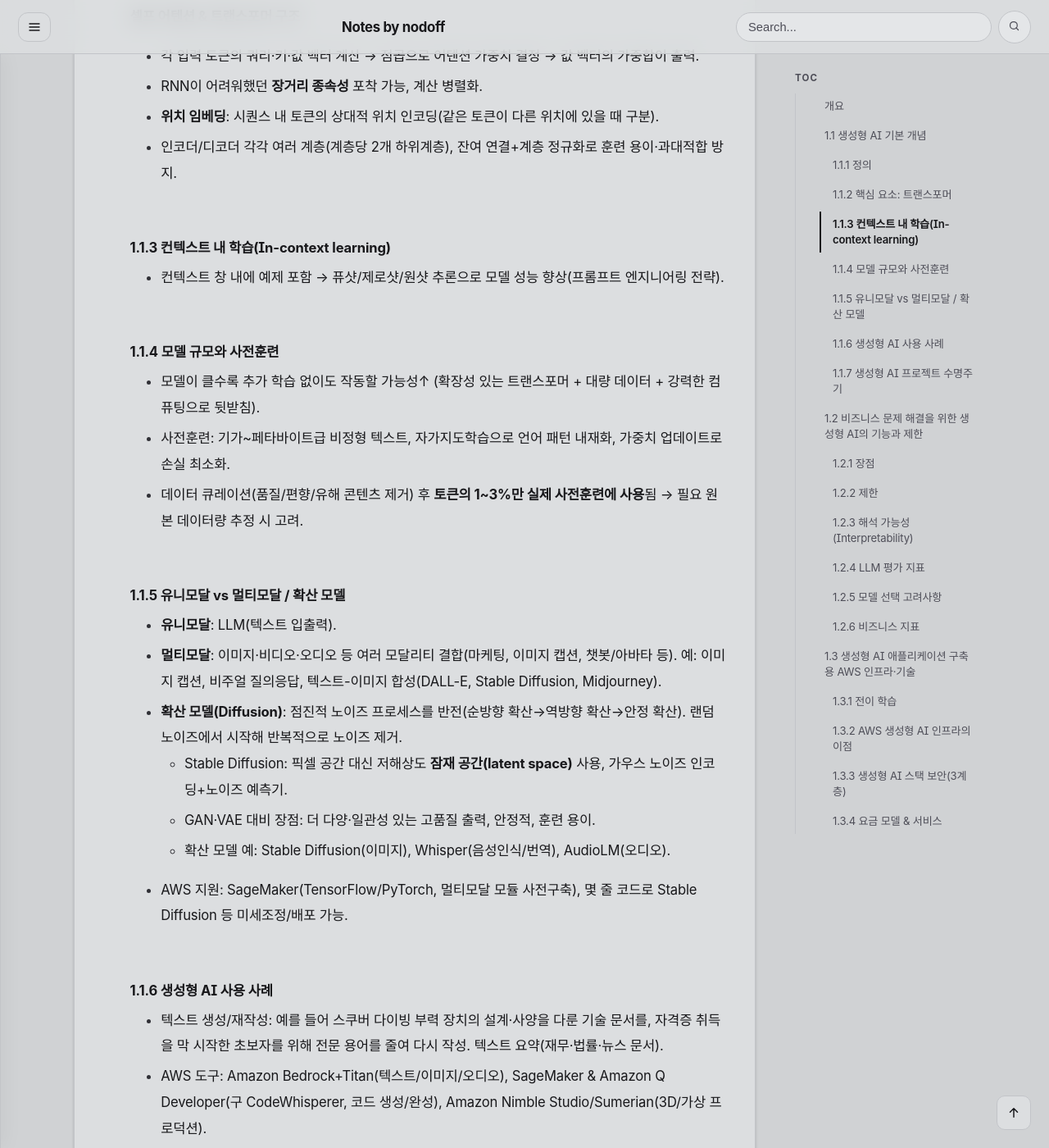
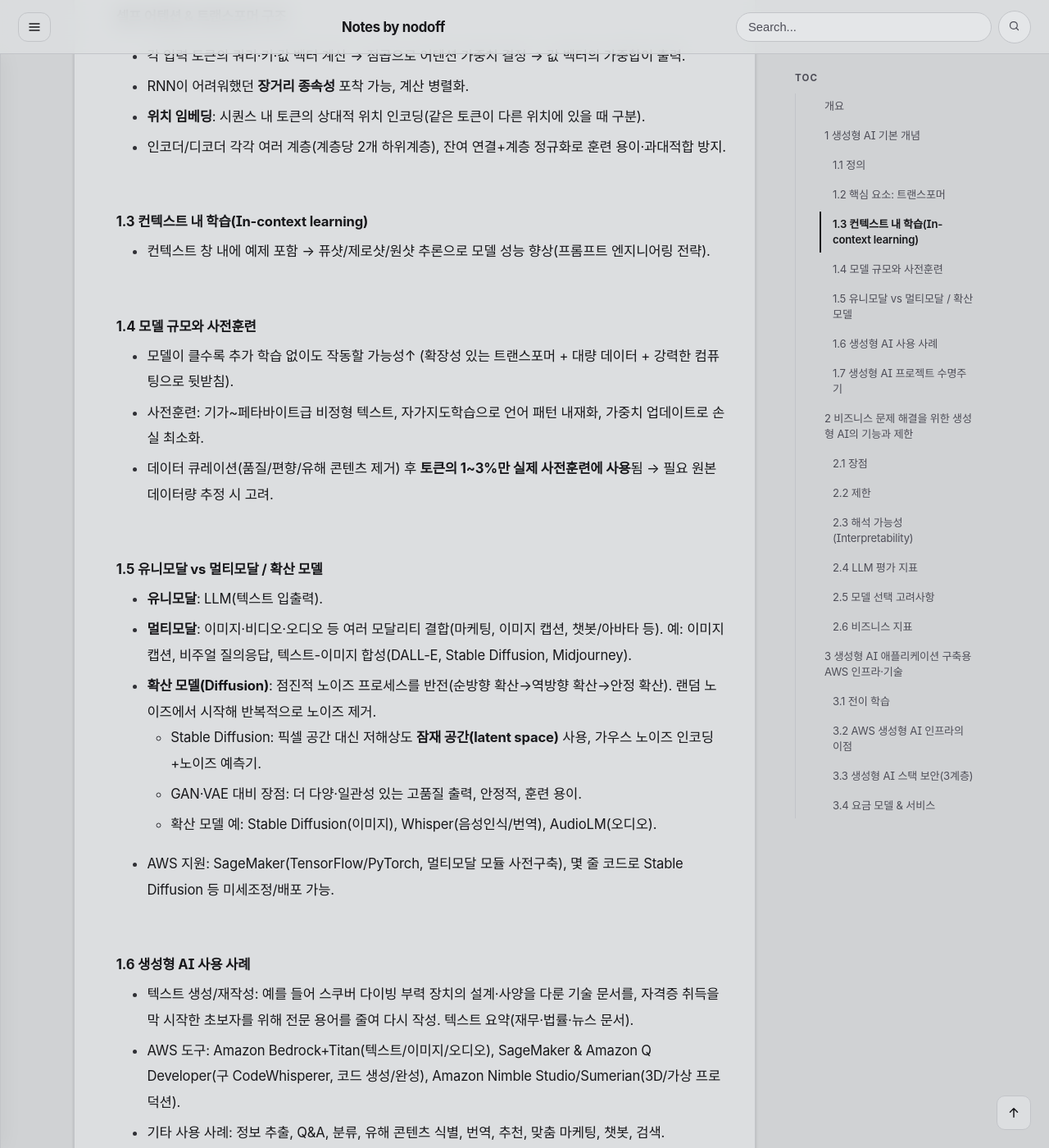
Before and after one commit to nodoff365/nodoff365.github.io, a Jekyll site: the page built from _posts/2026-09-02-Domain2.md, in a window 1280 px wide and 1400 px high, scrolled down 1176 px. Shown: the whole window at 82% size. Built offline with Jekyll 4.4.1, drawn with Linux system fonts in a browser that asks for light colours; some web fonts are replaced; comment, search, counter and statistics services are not loaded; some of the changed text lies outside the part shown.

Commit message:
AIF-C01 시리즈 번호 체계 최종 정리: 태스크 1/2/3, 소제목 1.1/1.2
태스크 섹션(h3)을 "1.1, 1.2"에서 순수 정수 "1, 2, 3"으로, 그 아래
소제목(h4)은 부모 태스크 번호를 그대로 물려받아 "1.1, 1.2"로 한 단계씩
당겼다. 개요는 번호 없이 유지.

Co-Authored-By: Claude Sonnet 5 <noreply@anthropic.com>
Claude-Session: https://claude.ai/code/session_01C5NfB9hNHsTcq2K8pyeX4H

```diff
--- a/_posts/2026-09-02-Domain2.md
+++ b/_posts/2026-09-02-Domain2.md
@@ -5,23 +5,23 @@ categories: [AWS, AIFC01]
 tags: [AWS, AIFC01]
 ---
 ### 개요
-- **1.1**: 생성형 AI 기본 개념
+- **1**: 생성형 AI 기본 개념
 
-- **1.2**: 비즈니스 문제 해결을 위한 기능·제한
+- **2**: 비즈니스 문제 해결을 위한 기능·제한
 
-- **1.3**: 생성형 AI 애플리케이션 구축용 AWS 인프라·기술
+- **3**: 생성형 AI 애플리케이션 구축용 AWS 인프라·기술
 
 <br>
 
-### 1.1 생성형 AI 기본 개념
+### 1 생성형 AI 기본 개념
 
-#### 1.1.1 정의
+#### 1.1 정의
 - 생성형 AI = **딥러닝의 하위집합**. 기존 콘텐츠 분류·탐지가 아닌 **독창적 신규 콘텐츠**(텍스트·이미지·오디오·비디오·코드) 생성.
 - 대량 훈련 데이터에서 패턴/표현 학습 → 유사한 결과 생성. **파운데이션 모델**(수십억 파라미터, 사전훈련) 기반. 파라미터가 많을수록 메모리↑ → 고급 태스크 가능. 그대로 사용하거나 미세조정.
 
 <br>
 
-#### 1.1.2 핵심 요소: 트랜스포머
+#### 1.2 핵심 요소: 트랜스포머
 - 2017년 논문 "Attention Is All You Need"에서 소개. ChatGPT 등 다수 LLM의 기반.
 - 인터넷 텍스트로 사전훈련 → 광범위 지식 기반 + 적은 데이터로 미세조정 가능.
 - **핵심 개념(시험 대비)**: 프롬프트, 추론, 완성(completion), 컨텍스트 창, 토큰, 어휘, 토크나이저, 프롬프트 엔지니어링, 임베딩 계층, 인코더/디코더, 소프트맥스 출력.
@@ -39,19 +39,19 @@ tags: [AWS, AIFC01]
 
 <br>
 
-#### 1.1.3 컨텍스트 내 학습(In-context learning)
+#### 1.3 컨텍스트 내 학습(In-context learning)
 - 컨텍스트 창 내에 예제 포함 → 퓨샷/제로샷/원샷 추론으로 모델 성능 향상(프롬프트 엔지니어링 전략).
 
 <br>
 
-#### 1.1.4 모델 규모와 사전훈련
+#### 1.4 모델 규모와 사전훈련
 - 모델이 클수록 추가 학습 없이도 작동할 가능성↑ (확장성 있는 트랜스포머 + 대량 데이터 + 강력한 컴퓨팅으로 뒷받침).
 - 사전훈련: 기가~페타바이트급 비정형 텍스트, 자가지도학습으로 언어 패턴 내재화, 가중치 업데이트로 손실 최소화.
 - 데이터 큐레이션(품질/편향/유해 콘텐츠 제거) 후 **토큰의 1~3%만 실제 사전훈련에 사용**됨 → 필요 원본 데이터량 추정 시 고려.
 
 <br>
 
-#### 1.1.5 유니모달 vs 멀티모달 / 확산 모델
+#### 1.5 유니모달 vs 멀티모달 / 확산 모델
 - **유니모달**: LLM(텍스트 입출력).
 - **멀티모달**: 이미지·비디오·오디오 등 여러 모달리티 결합(마케팅, 이미지 캡션, 챗봇/아바타 등). 예: 이미지 캡션, 비주얼 질의응답, 텍스트-이미지 합성(DALL-E, Stable Diffusion, Midjourney).
 - **확산 모델(Diffusion)**: 점진적 노이즈 프로세스를 반전(순방향 확산→역방향 확산→안정 확산). 랜덤 노이즈에서 시작해 반복적으로 노이즈 제거.
@@ -62,7 +62,7 @@ tags: [AWS, AIFC01]
 
 <br>
 
-#### 1.1.6 생성형 AI 사용 사례
+#### 1.6 생성형 AI 사용 사례
 - 텍스트 생성/재작성: 예를 들어 스쿠버 다이빙 부력 장치의 설계·사양을 다룬 기술 문서를, 자격증 취득을 막 시작한 초보자를 위해 전문 용어를 줄여 다시 작성. 텍스트 요약(재무·법률·뉴스 문서).
 - AWS 도구: Amazon Bedrock+Titan(텍스트/이미지/오디오), SageMaker & Amazon Q Developer(구 CodeWhisperer, 코드 생성/완성), Amazon Nimble Studio/Sumerian(3D/가상 프로덕션).
 - 기타 사용 사례: 정보 추출, Q&A, 분류, 유해 콘텐츠 식별, 번역, 추천, 맞춤 마케팅, 챗봇, 검색.
@@ -71,7 +71,7 @@ tags: [AWS, AIFC01]
 
 <br>
 
-#### 1.1.7 생성형 AI 프로젝트 수명주기
+#### 1.7 생성형 AI 프로젝트 수명주기
 1. **사용 사례 식별**: 목표를 최대한 좁게 정의(범용 vs 특정 태스크) → 시간·비용 절약.
 
 2. **실험 및 선택**: 처음부터 훈련 vs 기존 파운데이션 모델 사용.
@@ -107,16 +107,16 @@ tags: [AWS, AIFC01]
 
 <br>
 
-### 1.2 비즈니스 문제 해결을 위한 생성형 AI의 기능과 제한
+### 2 비즈니스 문제 해결을 위한 생성형 AI의 기능과 제한
 
-#### 1.2.1 장점
+#### 2.1 장점
 - 범용 기술(적응성·응답성·단순성) → 다양한 분야 애플리케이션(웹검색, 신용카드 사기탐지, 상품추천 등 일상 곳곳).
 - 기존 AI보다 훨씬 저렴·빠르게 가치 있는 애플리케이션 구축 가능.
 - 판단 기준: "10살 아이가 프롬프트 지침으로 태스크를 완수할 수 있는가?" (예: 이메일 읽고 불만 여부 판단=가능, 배경지식 없는 신제품 상세기사 작성=불가능하지만 자료 제공 시 가능).
 
 <br>
 
-#### 1.2.2 제한
+#### 2.2 제한
 - LLM은 메시지 간 대화를 기억하지 못함(매번 새로운 요청과 유사) → 시간에 따른 학습 불가(단, 미세조정으로는 가능).
 - **환각(할루시네이션)**: 확신에 차지만 틀린 답변 생성. 예: 당뇨병에 "탄수화물 위주 식단이 건강의 열쇠"라는 입증되지 않은 조언을 질문하면, 모델이 이를 반박하는 대신 확신에 찬 완전히 잘못된 응답을 제공할 수 있음. 권위 있는 소스로 재확인 필요.
 - 유해 완성물(공격적/차별적/불법) 생성 위험.
@@ -124,26 +124,26 @@ tags: [AWS, AIFC01]
 
 <br>
 
-#### 1.2.3 해석 가능성(Interpretability)
+#### 2.3 해석 가능성(Interpretability)
 - 모델 성능 vs 해석 가능성은 트레이드오프 관계.
 - **내재적 분석(intrinsic)**: 입력-예측 관계가 단순한 모델에 적용(단순함 → 성능 다소 저하될 수 있음, 비선형 상호작용 캡처 못함).
 - **사후 분석(post-hoc)**: 복잡한 모델(신경망 등)에 적용, 모델에 구애받지 않음(model-agnostic), 로컬(개별 데이터포인트) 또는 글로벌(전체 동작) 수준.
 
 <br>
 
-#### 1.2.4 LLM 평가 지표
+#### 2.4 LLM 평가 지표
 - 기존 ML(결정적 출력) vs LLM(비결정적 출력) → 평가 난이도 차이. 예: "저는 커피를 마신다"와 "저는 커피를 마시지 않는다"라는 두 문장은 사람은 차이·유사점을 바로 이해하지만, 모델을 수백만 문장으로 훈련시킬 땐 이를 측정할 자동화·구조화된 방법이 필요함.
 - **ROUGE**(Recall-Oriented Understudy for Gisting Evaluation): 사람 작성 참조 요약과 비교, 자동 생성 요약 품질 평가.
 - **BLEU**(Bilingual Evaluation Understudy): 사람 번역과 비교, 기계 번역 품질 평가.
 
 <br>
 
-#### 1.2.5 모델 선택 고려사항
+#### 2.5 모델 선택 고려사항
 - 모델 유형: **VAE(변이형 오토인코더), GAN(생성적 적대 신경망), 자기회귀 모델** — 각각 데이터 복잡성/품질에 따른 장단점 존재. 파운데이션 모델 수는 가파르게 증가 중(2018년 이후 주요 모델 다수 출시). 다양한 FM은 분야별로 특화됨: 예를 들어 Stability AI의 **Stable Diffusion**은 이미지 생성에 유용하고, ChatGPT는 자연어 처리에 **GPT-4** 모델을 사용.
 
 <br>
 
-#### 1.2.6 비즈니스 지표
+#### 2.6 비즈니스 지표
 - 예: 교차 도메인 성능, 효율성, 전환율, 사용자당 평균 수익(ARPU), 정확도, 고객 평생 가치(CLTV).
 - AWS ML 비즈니스 지표 분석: **Amazon Lookout for Metrics**, **Amazon Forecast**.
 - 기업 통합을 위해 FM은 ERP/CRM 등 기존 시스템과 상호운용 필요, 숙련된 인력·컴퓨팅 인프라 필요.
@@ -157,21 +157,21 @@ tags: [AWS, AIFC01]
 
 <br>
 
-### 1.3 생성형 AI 애플리케이션 구축용 AWS 인프라·기술
+### 3 생성형 AI 애플리케이션 구축용 AWS 인프라·기술
 
-#### 1.3.1 전이 학습
+#### 3.1 전이 학습
 - 처음부터 훈련하지 않고 사전훈련 모델을 새 데이터셋에서 미세조정 → 더 작은 데이터셋·짧은 훈련시간으로 정확한 모델 생성.
 - **SageMaker JumpStart**: 업계 모범사례 기반 사전 구축 프로젝트(데이터셋/모델/알고리즘/솔루션) 탐색·활용.
 
 <br>
 
-#### 1.3.2 AWS 생성형 AI 인프라의 이점
+#### 3.2 AWS 생성형 AI 인프라의 이점
 - 접근성, 낮은 진입장벽, 효율성, 경제성, 시장 출시 속도, 비즈니스 목표 달성 능력.
 - **AWS CAF-AI**(Cloud Adoption Framework for AI): AI/ML/생성형 AI 여정의 가이드/전략 토론 리소스.
 
 <br>
 
-#### 1.3.3 생성형 AI 스택 보안(3계층)
+#### 3.3 생성형 AI 스택 보안(3계층)
 
 | 계층 | 내용 |
 |---|---|
@@ -185,7 +185,7 @@ tags: [AWS, AIFC01]
 
 <br>
 
-#### 1.3.4 요금 모델 & 서비스
+#### 3.4 요금 모델 & 서비스
 - LLM 요금: 자체 인프라 호스팅(컴퓨팅+라이선스 비용) vs **토큰 기반 과금**(정보 단위별, 확장성 유리, 인프라 투자·유지보수 불필요).
 - AWS ML 스택: 글로벌 인프라(리전/엣지/가용영역) → **Amazon SageMaker**(ML 계층) → **AWS AI 서비스**(사전빌드).
 - **SageMaker JumpStart**: 모델 허브, 빠른 배포·미세조정·프로덕션화, 리소스(블로그/비디오/노트북). GPU 필요, 요금 페이지 확인 및 비사용 시 엔드포인트 삭제 권장.
```
Also changed, not shown: _posts/2026-09-02-Domain1.md (+22 -22 lines), _posts/2026-09-02-Domain3.md (+22 -22 lines), _posts/2026-09-02-Domain4.md (+14 -14 lines), _posts/2026-09-02-Domain5.md (+16 -16 lines).
